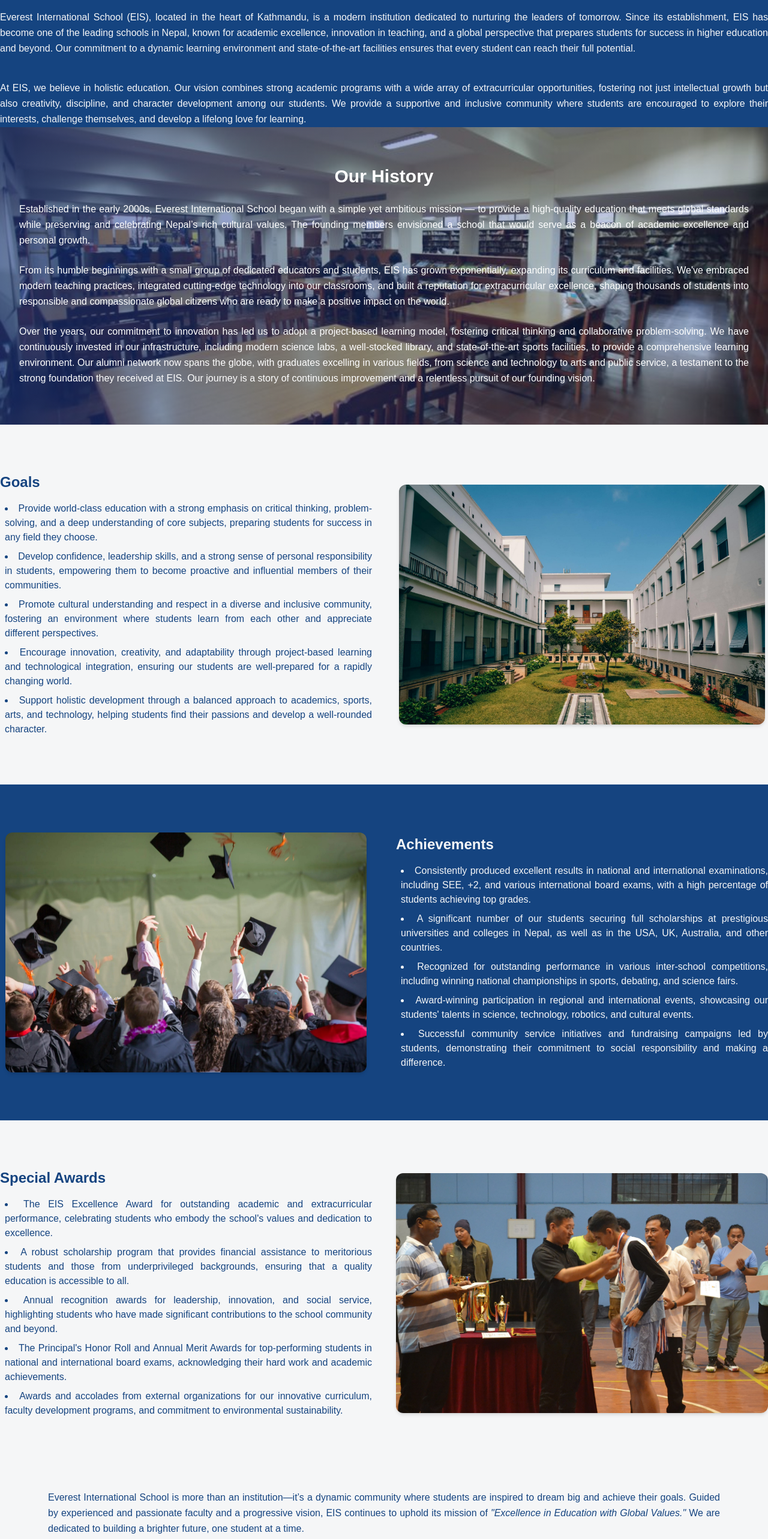
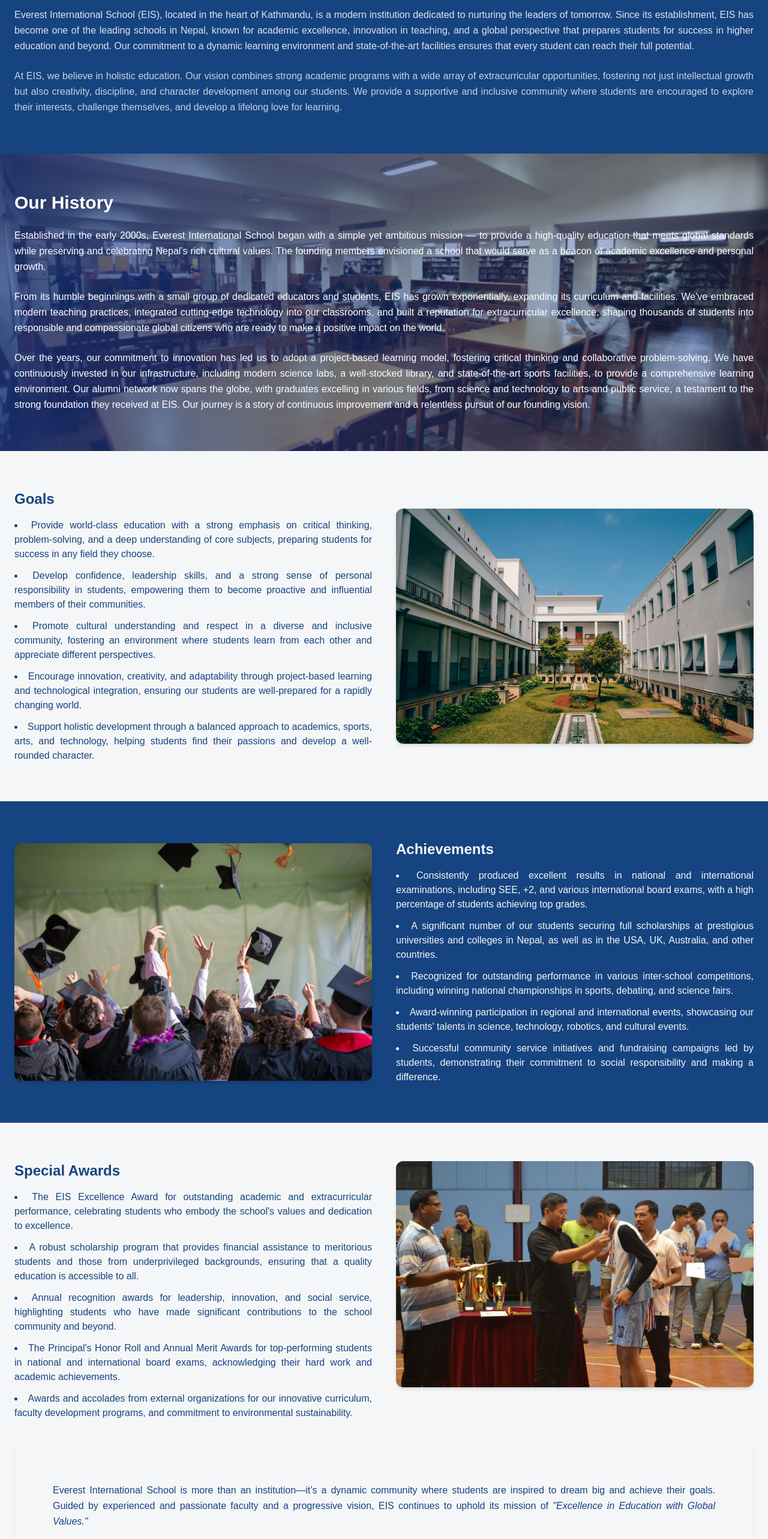
Before and after one commit to riyaz-soni5/School-College-Management-Website, a React (Vite) app: page /about in a window 1280 px wide. Shown: the part 180-2746 px from the top of the page at 60% size. Built offline with nearby package versions, Linux system fonts and the light colour scheme.

Commit message:
Made About.tsx and Admission.tsx page responsive

```diff
--- a/src/index.css
+++ b/src/index.css
@@ -14,6 +14,7 @@
 @layer components {
   .container {
     @apply max-w-6xl mx-auto;
+    /* px-4 sm:px-6 lg:px-8 */
   }
 }
 
--- a/src/pages/About.tsx
+++ b/src/pages/About.tsx
@@ -5,16 +5,14 @@
 
 export default function AboutEIS() {
   return (
-    <div className="bg-[var(--secondary-color)] pt-15">
-      {/* main wrapper with container */}
-      <div className="container flex flex-col items-center gap-10 *:text-[var(--primary-color)]">
-        {/* Section Title */}
-        <h1 className="md:text-xl font-bold text-center">
+    <div className="bg-[var(--secondary-color)] text-[var(--primary-color)]">
+      {/* About Overview */}
+      <div className="container flex flex-col items-center gap-6 py-16 px-4 sm:px-6">
+        <h1 className="text-2xl md:text-3xl font-bold text-center">
           About Everest International School
         </h1>
 
-        {/* Overview */}
-        <p className="leading-relaxed text-justify">
+        <p className="leading-relaxed text-justify text-[var(--primary-color)]/90">
           Everest International School (EIS), located in the heart of Kathmandu,
           is a modern institution dedicated to nurturing the leaders of
           tomorrow. Since its establishment, EIS has become one of the leading
@@ -24,7 +22,8 @@
           environment and state-of-the-art facilities ensures that every student
           can reach their full potential.
         </p>
-        <p className="text-gray-700 leading-relaxed text-justify">
+
+        <p className="text-[var(--primary-color)]/80 leading-relaxed text-justify">
           At EIS, we believe in holistic education. Our vision combines strong
           academic programs with a wide array of extracurricular opportunities,
           fostering not just intellectual growth but also creativity,
@@ -35,20 +34,22 @@
         </p>
       </div>
 
-      {/* History */}
+      {/* History Section */}
       <div
-        className="relative w-screen bg-cover bg-center bg-no-repeat"
+        className="relative w-full bg-cover bg-center bg-no-repeat"
         style={{
           backgroundImage: `url(${historyBg})`,
           minHeight: "400px",
         }}
       >
-        {/* Gradient Overlay */}
-        <div className="absolute inset-0 bg-gradient-to-r from-blue-900/60 to-blue-900/20"></div>
+        {/* Gradient Overlay  */}
+        <div className="absolute inset-0 bg-gradient-to-r from-blue-900/70 to-blue-900/30"></div>
 
         {/* Content */}
-        <div className="relative text-white px-8 py-16 text-center space-y-6 container">
-          <h2 className="text-3xl font-semibold">Our History</h2>
+        <div className="relative text-white container px-4 sm:px-6 py-16 space-y-6">
+          <h2 className="text-3xl font-semibold text-center md:text-left">
+            Our History
+          </h2>
           <p className="leading-relaxed text-justify">
             Established in the early 2000s, Everest International School began
             with a simple yet ambitious mission — to provide a high-quality
@@ -82,12 +83,12 @@
         </div>
       </div>
 
-      {/* Goals Section */}
-      <div className="bg-[var(--primary-color)] *:text-[var(--secondary-color)] py-20">
-        <div className="container grid grid-cols-1 md:grid-cols-2 gap-10 items-center">
+      {/*  Goals Section */}
+      <div className="bg-[var(--primary-color)] text-[var(--secondary-color)] py-16">
+        <div className="container grid grid-cols-1 md:grid-cols-2 gap-10 items-center px-4 sm:px-6">
           <div>
             <h2 className="text-2xl font-semibold mb-4">Goals</h2>
-            <ul className="list-disc list-inside space-y-2 pl-2 text-justify">
+            <ul className="list-disc list-inside space-y-3 text-justify">
               <li>
                 Provide world-class education with a strong emphasis on critical
                 thinking, problem-solving, and a deep understanding of core
@@ -120,25 +121,25 @@
             <img
               src={schoolImg}
               alt="EIS Goals"
-              className="rounded-xl shadow-md object-cover h-100"
+              className="rounded-xl shadow-md object-cover w-full max-w-md md:max-w-full"
             />
           </div>
         </div>
       </div>
 
       {/* Achievements Section */}
-      <div className="bg-[var(--secondary-color)] *:text-[var(--primary-color)] py-20">
-        <div className="container grid grid-cols-1 md:grid-cols-2 gap-10 items-center">
-          <div className="flex justify-center">
+      <div className="bg-[var(--secondary-color)] text-[var(--primary-color)] py-16">
+        <div className="container grid grid-cols-1 md:grid-cols-2 gap-10 items-center px-4 sm:px-6">
+          <div className="flex justify-center order-1 md:order-none">
             <img
               src={goalsImg}
               alt="EIS Achievements"
-              className="rounded-xl shadow-md object-cover h-100"
+              className="rounded-xl shadow-md object-cover w-full max-w-md md:max-w-full"
             />
           </div>
           <div>
             <h2 className="text-2xl font-semibold mb-4">Achievements</h2>
-            <ul className="list-disc list-inside space-y-2 pl-2 text-justify">
+            <ul className="list-disc list-inside space-y-3 text-justify">
               <li>
                 Consistently produced excellent results in national and
                 international examinations, including SEE, +2, and various
@@ -171,11 +172,11 @@
       </div>
 
       {/* Special Awards Section */}
-      <div className="bg-[var(--primary-color)] *:text-[var(--secondary-color)] py-20">
-        <div className="container grid grid-cols-1 md:grid-cols-2 gap-10 items-center">
+      <div className="bg-[var(--primary-color)] text-[var(--secondary-color)] py-16">
+        <div className="container grid grid-cols-1 md:grid-cols-2 gap-10 items-start px-4 sm:px-6">
           <div>
             <h2 className="text-2xl font-semibold mb-4">Special Awards</h2>
-            <ul className="list-disc list-inside space-y-2 pl-2 text-justify">
+            <ul className="list-disc list-inside space-y-3 text-justify">
               <li>
                 The EIS Excellence Award for outstanding academic and
                 extracurricular performance, celebrating students who embody the
@@ -204,27 +205,27 @@
               </li>
             </ul>
           </div>
+
           <div className="flex justify-center">
             <img
               src={awardsImg}
               alt="EIS Awards"
-              className="rounded-xl shadow-md object-cover h-100"
+              className="rounded-xl shadow-md object-cover w-full max-w-md md:max-w-full"
             />
           </div>
-          <p
-            style={{ color: "var(--secondary-color)" }}
-            className="leading-relaxed text-justify bg-[var(--primary-color)] w-full p-20 col-span-2 container"
-          >
+
+          {/* Closing Paragraph */}
+          <div className="col-span-1 md:col-span-2">
+            <p className="bg-[var(--primary-color)] text-[var(--secondary-color)] leading-relaxed text-justify p-6 md:p-10 lg:p-16 rounded-xl shadow-sm">
               Everest International School is more than an institution—it’s a
               dynamic community where students are inspired to dream big and
               achieve their goals. Guided by experienced and passionate faculty
               and a progressive vision, EIS continues to uphold its mission of{" "}
               <span className="italic">
                 "Excellence in Education with Global Values."
-            </span>{" "}
-            We are dedicated to building a brighter future, one student at a
-            time.
+              </span>
             </p>
+          </div>
         </div>
       </div>
     </div>
--- a/src/pages/Admission.tsx
+++ b/src/pages/Admission.tsx
@@ -65,17 +65,17 @@
 
   return (
     <div className="flex flex-col min-h-screen">
+      {/* background Section  */}
       <div className="flex-1 relative bg-[url('src/assets/imgs/admission-page-img.png')] bg-cover bg-center">
-        {/* Overlay for opacity */}
-        <div className="absolute inset-0 bg-black/30"></div>
-
-        {/* Container to wrap both image content and form */}
-        <div className="container relative z-10 flex justify-center items-center min-h-screen">
-          <div className="bg-white p-8 rounded-lg shadow-lg w-full max-w-3xl">
-            <h1 className="text-[#154480] text-2xl font-bold text-center mb-2">
+        {/* Container to wrap both image content and form (FORM CONTENT) */}
+        {/* <div className="container relative z-10 flex justify-center items-center min-h-screen"> */}
+        <div className="container relative z-10 flex justify-center items-center min-h-screen px-4 sm:px-6">
+          {/* <div className="bg-white p-8 rounded-lg shadow-lg w-full max-w-3xl"> */}
+          <div className="bg-white p-6 sm:p-8 rounded-lg shadow-lg w-full max-w-xl sm:max-w-2xl md:max-w-3xl">
+            <h1 className="text-[#154480] text-2xl font-bold text-center mb-3">
               ADMISSION
             </h1>
-            <p className="text-gray-600 text-center mb-6 whitespace-nowrap">
+            <p className="text-gray-600 text-center mb-6">
               Our admission counselors will sort down your queries. We will get
               back to you shortly.
             </p>
@@ -83,7 +83,8 @@
             {/* Form */}
             <form className="space-y-4" onSubmit={handleSubmit}>
               {/* Row 1 */}
-              <div className="grid grid-cols-2 gap-4">
+              {/* <div className="grid grid-cols-2 gap-4"> */}
+              <div className="grid grid-cols-1 sm:grid-cols-2 gap-4">
                 <input
                   type="text"
                   name="firstName"
@@ -172,6 +173,8 @@
             </form>
           </div>
         </div>
+        {/* BLACK OVERLAY*/}
+        <div className="absolute inset-0 bg-black/40"></div>
       </div>
 
       <ToastContainer />
```
Lines whose indentation alone changed are shown as unchanged.
